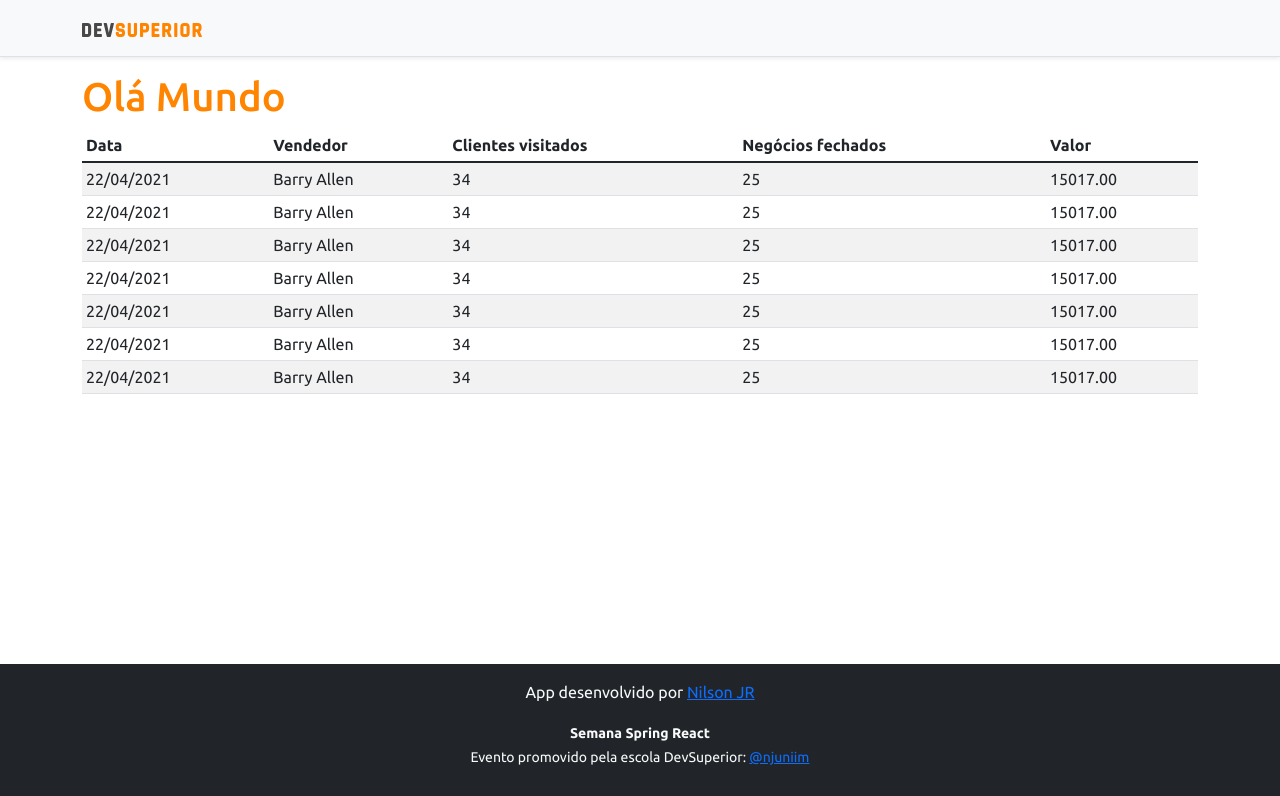
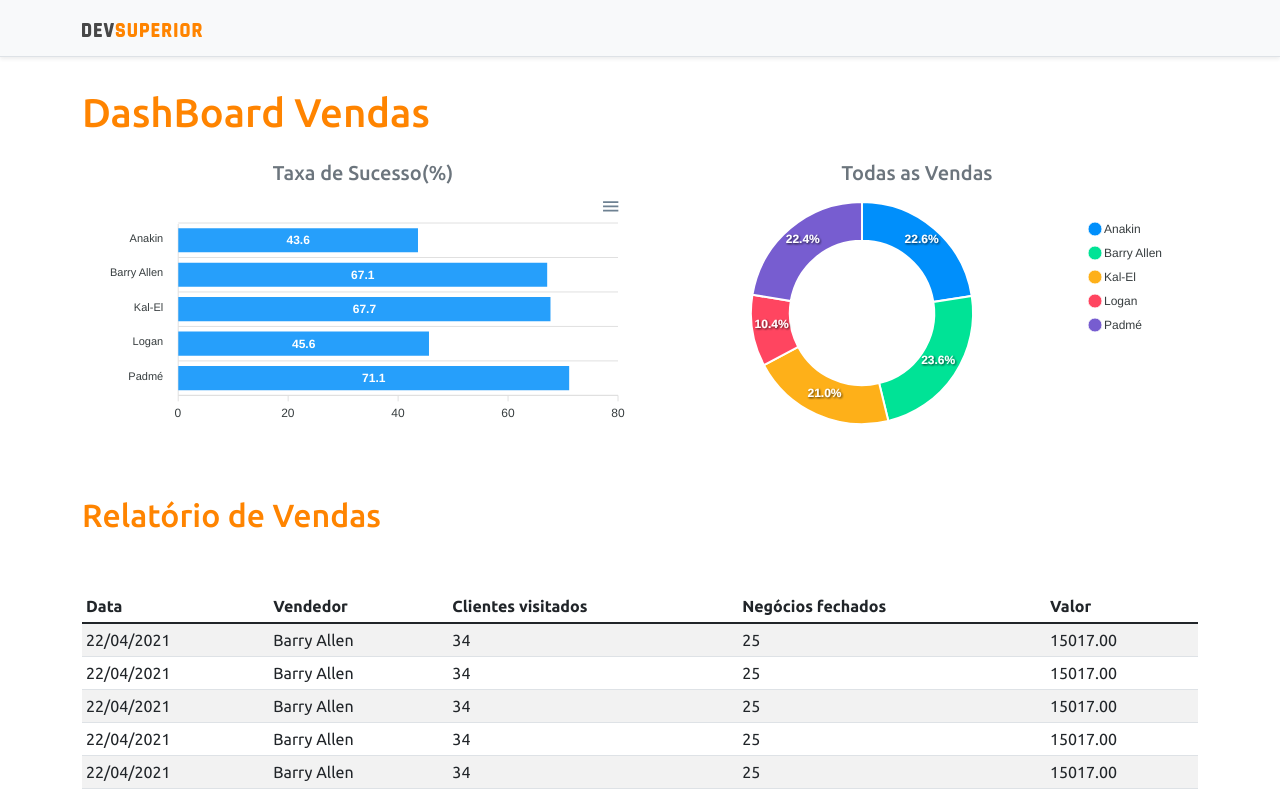
Before and after one commit to nilsonjrw3/projeto-sds3, a React (Create React App) app in the folder frontend/: page / in a window 1280 px wide. Shown: the top 796 px of the page. Built offline with nearby package versions, Linux system fonts and the light colour scheme.

Commit message:
Static charts

```diff
--- a/frontend/package.json
+++ b/frontend/package.json
@@ -11,8 +11,10 @@
     "@types/node": "^12.0.0",
     "@types/react": "^17.0.0",
     "@types/react-dom": "^17.0.0",
+    "apexcharts": "^3.28.1",
     "bootstrap": "^5.1.1",
     "react": "^17.0.2",
+    "react-apexcharts": "^1.3.9",
     "react-dom": "^17.0.2",
     "react-scripts": "4.0.3",
     "typescript": "^4.1.2",
--- a/frontend/src/App.tsx
+++ b/frontend/src/App.tsx
@@ -1,17 +1,33 @@
 import NavBar from "components/NavBar";
 import Footer from "components/Footer";
 import DataTable from "components/DataTable";
+import BarChart from "components/BarChart";
+import DonutChart from "components/DonutChart";
 
 function App() {
   return (
     <>
-    <NavBar />
-    <div className="container" >
-      <h1 className="text-primary">Olá Mundo</h1>
+      <NavBar />
+      <div className="container" >
+        <h1 className="text-primary py-3">DashBoard Vendas</h1>
+        <div className="row px-3">
+          <div className="col-sm-6">
+            <h5 className="text-center text-secondary">Taxa de Sucesso(%)</h5>
+            <BarChart />
+          </div>
 
-    <DataTable />
-    </div>
-    <Footer />
+          <div className="col-sm-6">
+            <h5 className="text-center text-secondary">Todas as Vendas</h5>
+            <DonutChart />
+          </div>
+
+        </div>
+        <div className="text-primary py-5">
+          <h2>Relatório de Vendas</h2>
+        </div>
+        <DataTable />
+      </div>
+      <Footer />
     </>
   );
 }
--- /dev/null
+++ b/frontend/src/components/BarChart/index.tsx
@@ -0,0 +1,36 @@
+import Chat from 'react-apexcharts';
+
+const BarChart = () => {
+
+    const options = {
+        plotOptions: {
+            bar: {
+                horizontal: true,
+            }
+        },
+    };
+
+    const mockData = {
+        labels: {
+            categories: ['Anakin', 'Barry Allen', 'Kal-El', 'Logan', 'Padmé']
+        },
+        series: [
+            {
+                name: "% Sucesso",
+                data: [43.6, 67.1, 67.7, 45.6, 71.1]
+            }
+        ]
+    };
+
+    return (
+        <Chat
+            options = {{...options, xaxis:mockData.labels}}
+            series ={mockData.series}
+            type="bar"
+            height="240"
+        />
+
+    );
+}
+
+export default BarChart;
--- /dev/null
+++ b/frontend/src/components/DonutChart/index.tsx
@@ -0,0 +1,27 @@
+import Chat from 'react-apexcharts';
+
+const DonutChart = () => {
+    const mockData = {
+        series: [477138, 499928, 444867, 220426, 473088],
+        labels: ['Anakin', 'Barry Allen', 'Kal-El', 'Logan', 'Padmé']
+    }
+
+    const options = {
+        legend: {
+            show: true
+        }
+    }
+
+
+    return (
+        <Chat
+            options = {{...options, labels:mockData.labels}}
+            series ={mockData.series}
+            type="donut"
+            height="240"
+        />
+
+    );
+}
+
+export default DonutChart;
```
Also changed, not shown: 1 other file (tests, documents, lock files or other folders).
